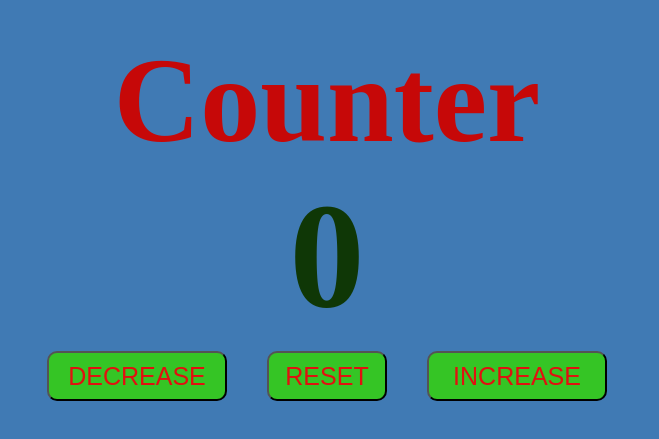
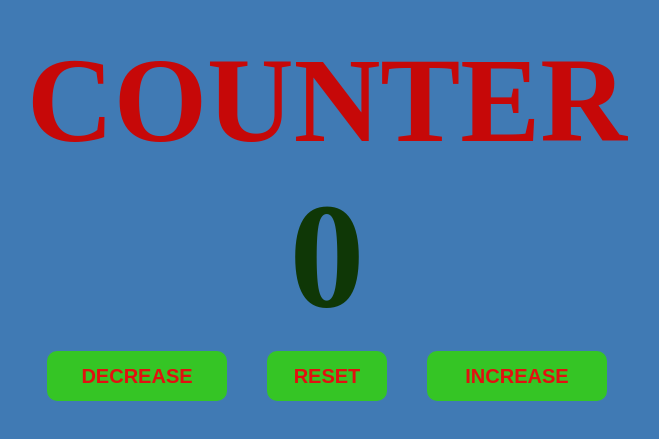
Before and after one commit to gogolashvili/counter--challenge, a plain HTML site: page index.html in a window 1280 px wide. Shown: the part 179-618 px from the top of the page, without its empty margins (313-972 px from the left). Drawn offline with Linux system fonts and the light colour scheme.

Commit message:
add changes

```diff
--- a/index.html
+++ b/index.html
@@ -10,7 +10,7 @@
   </head>
   <body>
     <div class="cont">
-      <h1>Counter</h1>
+      <h1>COUNTER</h1>
       <h2>0</h2>
       <div class="div1">
         <button class="kleba">DECREASE</button>
--- a/style.css
+++ b/style.css
@@ -24,8 +24,10 @@ button {
   height: 50px;
   border-radius: 10px;
   background-color: rgb(53, 197, 37);
-  font-size: 25px;
+  font-size: 20px;
+  font-weight: 700;
   color: rgb(226, 16, 16);
+  border: none;
 }
 button:hover {
   background-color: black;
```
